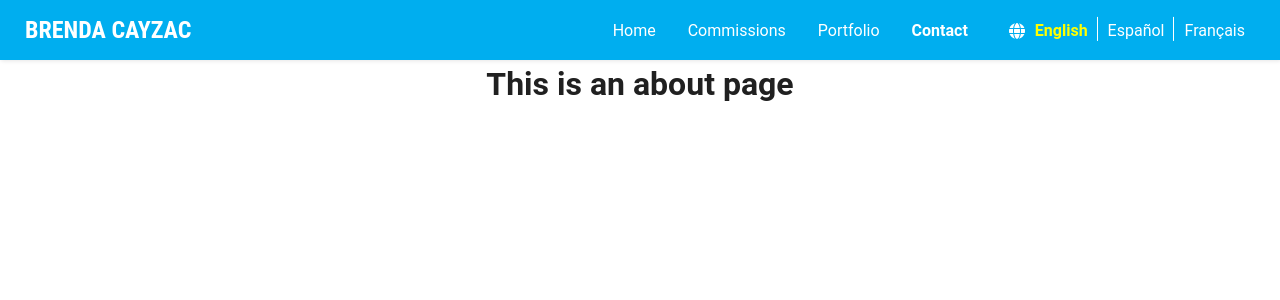
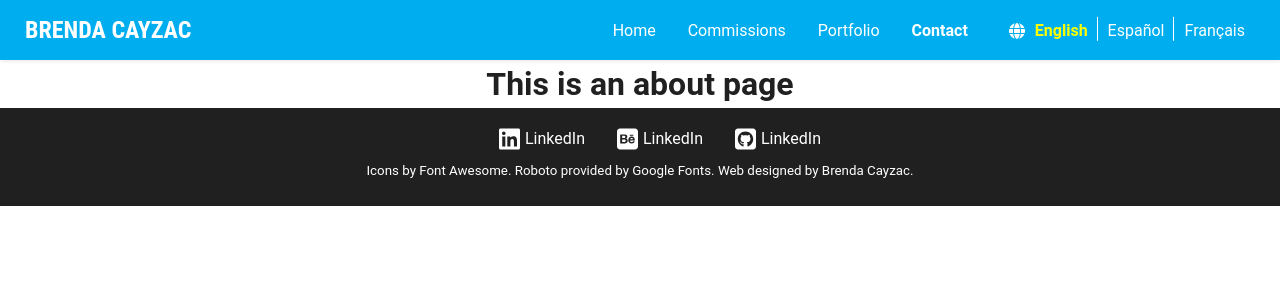
Before and after one commit to BrendaCayzac/vue-commissions-site, a Vue app: page /contact in a window 1280 px wide. Shown: the top 300 px of the page. Built offline with nearby package versions, Linux system fonts and the light colour scheme.

Commit message:
added footer

```diff
--- a/src/App.vue
+++ b/src/App.vue
@@ -1,19 +1,21 @@
 <template>
   <SiteNavbar />
   <router-view />
+  <SiteFooter />
 </template>
 
 <script lang="ts">
 import { defineComponent } from "vue";
+
 import SiteNavbar from "@/components/Navbar/Navbar.vue";
+import SiteFooter from "@/components/Footer/Footer.vue";
 
 export default defineComponent({
-  components: { SiteNavbar },
+  components: { SiteFooter, SiteNavbar },
 });
 </script>
 
 <style lang="scss">
-
 @import "src/styles/reset";
 
 #app {
--- /dev/null
+++ b/src/components/Footer/Footer.vue
@@ -0,0 +1,113 @@
+<template>
+  <footer>
+    <nav>
+      <ul v-if="route.name !== 'home'">
+        <li v-for="(link, i) in links" :key="i">
+          <font-awesome-icon :icon="link.icon" />
+          <a href="https://www.linkedin.com/in/brenda-cayzac-138297103/"
+            >LinkedIn</a
+          >
+        </li>
+      </ul>
+    </nav>
+    <small>
+      Icons by Font Awesome. Roboto provided by Google Fonts. Web designed by
+      Brenda Cayzac.
+    </small>
+  </footer>
+</template>
+
+<script lang="ts">
+import { FontAwesomeIcon } from "@fortawesome/vue-fontawesome";
+import { useRoute } from "vue-router";
+export default {
+  name: "SiteFooter",
+  components: { FontAwesomeIcon },
+  setup() {
+    const route = useRoute();
+
+    const links = [
+      {
+        url: "https://www.linkedin.com/in/brenda-cayzac-138297103/",
+        icon: "fab fa-linkedin",
+      },
+      {
+        url: "https://www.behance.net/brendacayzeb7a?isa0=1",
+        icon: "fab fa-behance-square",
+      },
+      {
+        url: "https://www.behance.net/brendacayzeb7a",
+        icon: "fa-brands fa-github-square",
+      },
+    ];
+
+    return {
+      links,
+      route,
+    };
+  },
+};
+</script>
+
+<style lang="scss" scoped>
+@import "src/styles/custom";
+
+footer {
+  width: 100%;
+  left: 0%;
+  bottom: 0%;
+  background-color: #202020;
+  color: #ffffff;
+  padding: 1rem 0 1.5rem;
+  z-index: 1;
+
+  nav {
+    display: flex;
+    justify-content: center;
+    align-items: center;
+    width: 80%;
+    margin: 0.2rem auto 0.4rem;
+    gap: 2rem;
+
+    ul {
+      list-style: none;
+      display: flex;
+      flex-wrap: wrap;
+      justify-content: flex-start;
+      align-self: center;
+      gap: 2rem;
+	    margin: 0;
+
+      li {
+        display: flex;
+        justify-content: center;
+        align-items: center;
+        gap: 0.3125rem;
+
+        a {
+          color: #ffffff;
+          text-decoration: none;
+        }
+        svg {
+          font-size: 1.5rem;
+        }
+
+        &:hover {
+          color: $bc-yellow;
+          a {
+            color: $bc-yellow;
+            text-decoration: underline;
+          }
+        }
+      }
+    }
+  }
+
+  small {
+    font-weight: 400;
+    padding: 0;
+    margin: 0;
+	  text-align: center;
+  }
+}
+</style>
--- a/src/main.ts
+++ b/src/main.ts
@@ -13,9 +13,12 @@ import { FontAwesomeIcon } from "@fortawesome/vue-fontawesome";
 /* import specific icons */
 import {
   faLinkedinIn,
+  faLinkedin,
   faTwitter,
   faGithub,
+  faGithubSquare,
   faBehance,
+  faBehanceSquare,
 } from "@fortawesome/free-brands-svg-icons";
 
 import {
@@ -28,10 +31,13 @@ import {
 /* add icons to the library */
 library.add(
   faBehance,
+  faBehanceSquare,
   faChevronRight,
   faGithub,
+  faGithubSquare,
   faGlobe,
   faLinkedinIn,
+  faLinkedin,
   faQuoteRight,
   faQuoteLeft,
   faTwitter
--- a/src/views/HomeView.vue
+++ b/src/views/HomeView.vue
@@ -71,7 +71,8 @@
       </div>
     </section>
 
-	  <Quote quote="quote-paul-rand" author="Paul Rand"/>
+    <Quote quote="quote-paul-rand" author="Paul Rand" />
+
 
     <reload-window />
   </div>
@@ -462,7 +463,6 @@ export default defineComponent({
         }
       }
     }
-
   }
 }
 </style>
```
